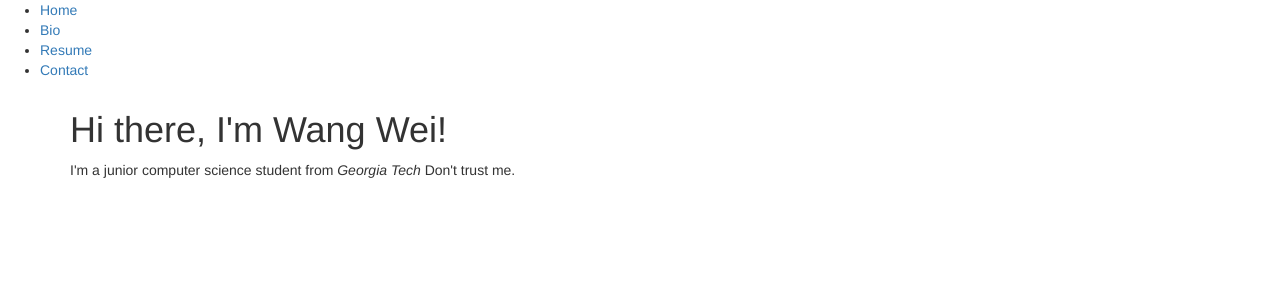
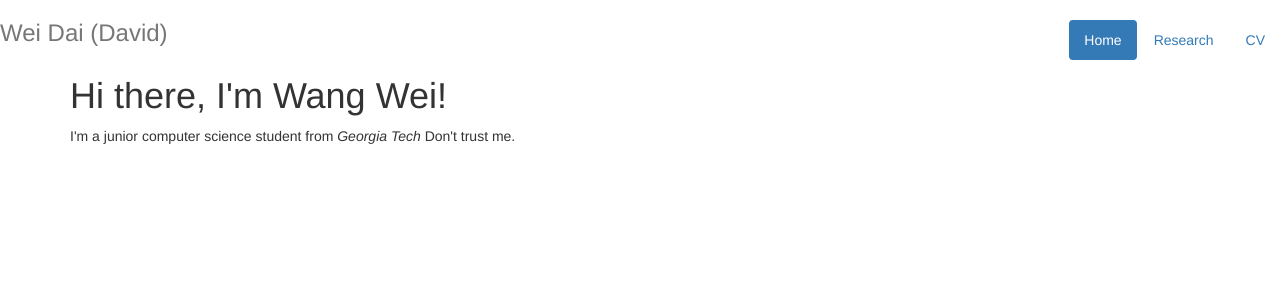
Before and after one commit to wwang414/wwang414.github.io, a Jekyll site: the page built from index.html, in a window 1280 px wide. Shown: the top 300 px of the page. Built offline with Jekyll 4.4.1, drawn with Linux system fonts in a browser that asks for light colours.

Commit message:
Update default.html

```diff
--- a/_layouts/default.html
+++ b/_layouts/default.html
@@ -7,14 +7,14 @@
                         <link rel="stylesheet" href="https://maxcdn.bootstrapcdn.com/bootstrap/3.3.7/css/bootstrap.min.css" integrity="sha384-BVYiiSIFeK1dGmJRAkycuHAHRg32OmUcww7on3RYdg4Va+PmSTsz/K68vbdEjh4u" crossorigin="anonymous">
 		</head>
 		<body>
-			<nav>
-	    		<ul>
-	        		<li><a href="/">Home</a></li>
-		        	<li><a href="/bio">Bio</a></li>
-	        		<li><a href="/resume">Resume</a></li>
-	        		<li><a href="/contact">Contact</a></li>
-	    		</ul>
-			</nav>
+			<div class="header">
+        			<ul class="nav nav-pills pull-right">
+          				<li class="active"><a href="#">Home</a></li>
+          				<li><a href="research.html">Research</a></li>
+          				<li><a href="cv.html">CV</a></li>
+        			</ul>
+        		<h3 class="text-muted">Wei Dai (David)</h3>
+     			 </div>
 			<div class="container">
 
 			{{ content }}
```
